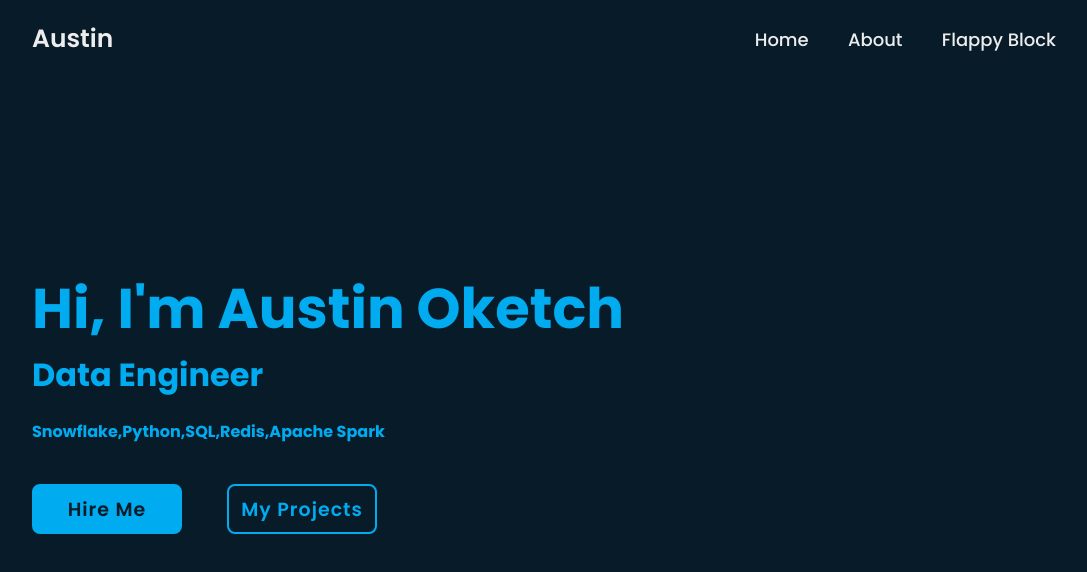
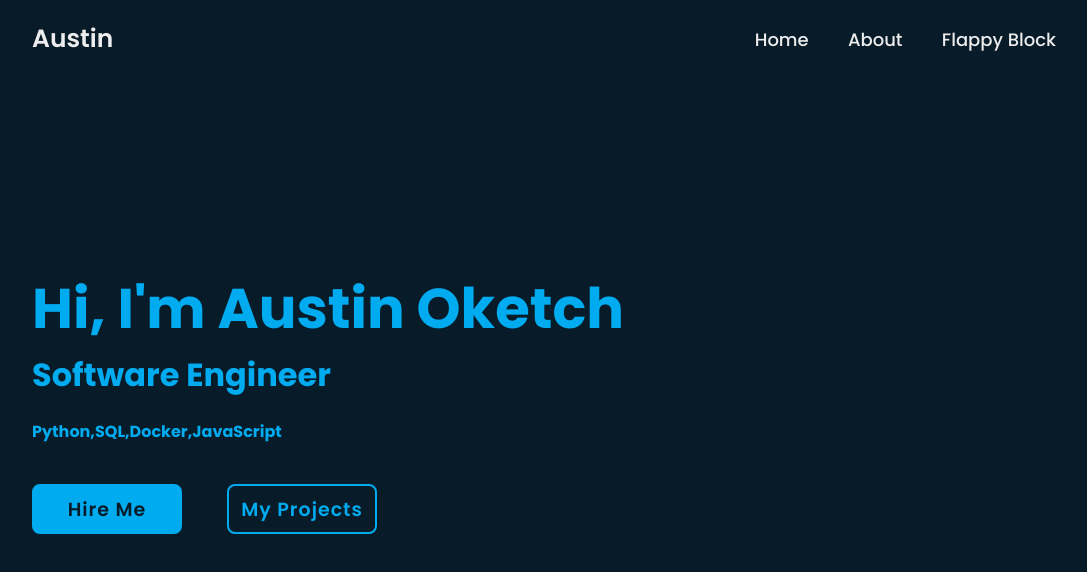
Before and after one commit to ghost-mann/Portfolio-Web, a website: page index.html in a window 1280 px wide. Shown: the whole page, without its empty margins (96-1183 px from the left). Drawn offline with nearby package versions, Linux system fonts and the light colour scheme.

Commit message:
updated body of html file

```diff
--- a/index.html
+++ b/index.html
@@ -33,8 +33,8 @@
 
         <div class="home-content">
             <h1>Hi, I'm Austin Oketch </h1>
-            <h3>Data Engineer</h3>
-            <p>Snowflake,Python,SQL,Redis,Apache Spark</p>
+            <h3>Software Engineer</h3>
+            <p>Python,SQL,Docker,JavaScript</p>
             <div class="btn-box">
                 <a href="https://www.linkedin.com/in/austin-oketch-791aa1268/">Hire Me</a>
                 <a href="https://github.com/ghost-mann">My Projects</a>
```
